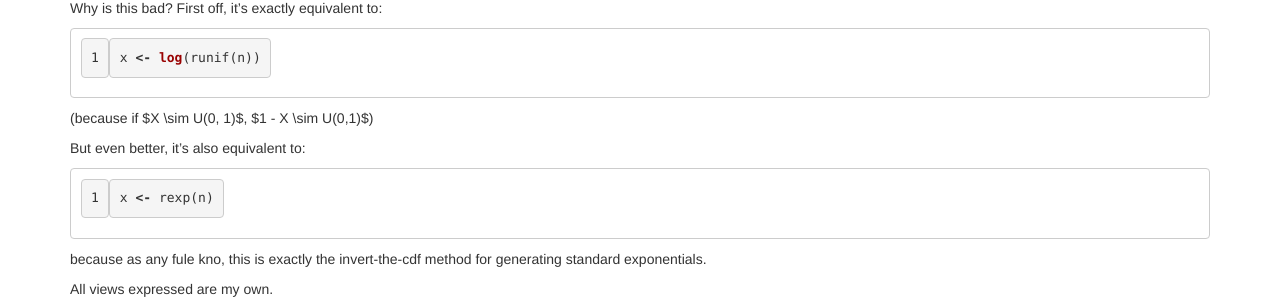
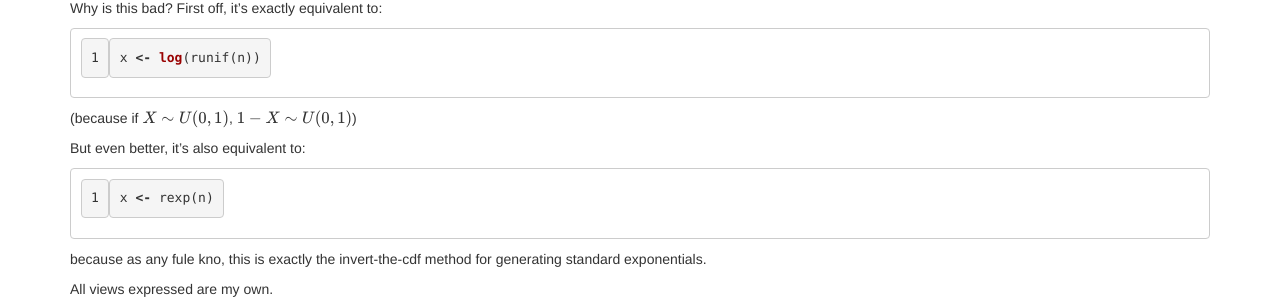
Before and after one commit to pdmetcalfe/pdmetcalfe.github.io, a Jekyll site: the page built from _posts/2014-10-10-bad-signs-in-R.md, in a window 1280 px wide. Shown: the part 256-556 px from the top of the page. Built offline with Jekyll 4.4.1, drawn with Linux system fonts in a browser that asks for light colours; nearby versions of some CDN libraries; formulas are drawn with MathJax 3.

Commit message:
Fix? mathjax

```diff
--- a/_posts/2014-10-10-bad-signs-in-R.md
+++ b/_posts/2014-10-10-bad-signs-in-R.md
@@ -16,7 +16,7 @@ Why is this bad?  First off, it's exactly equivalent to:
 x <- log(runif(n))
 ~~~
 
-(because if $X \sim U(0, 1)$, $1 - X \sim U(0,1)$)
+(because if $$X \sim U(0, 1)$$, $$1 - X \sim U(0,1)$$)
 
 But even better, it's also equivalent to:
 
```
